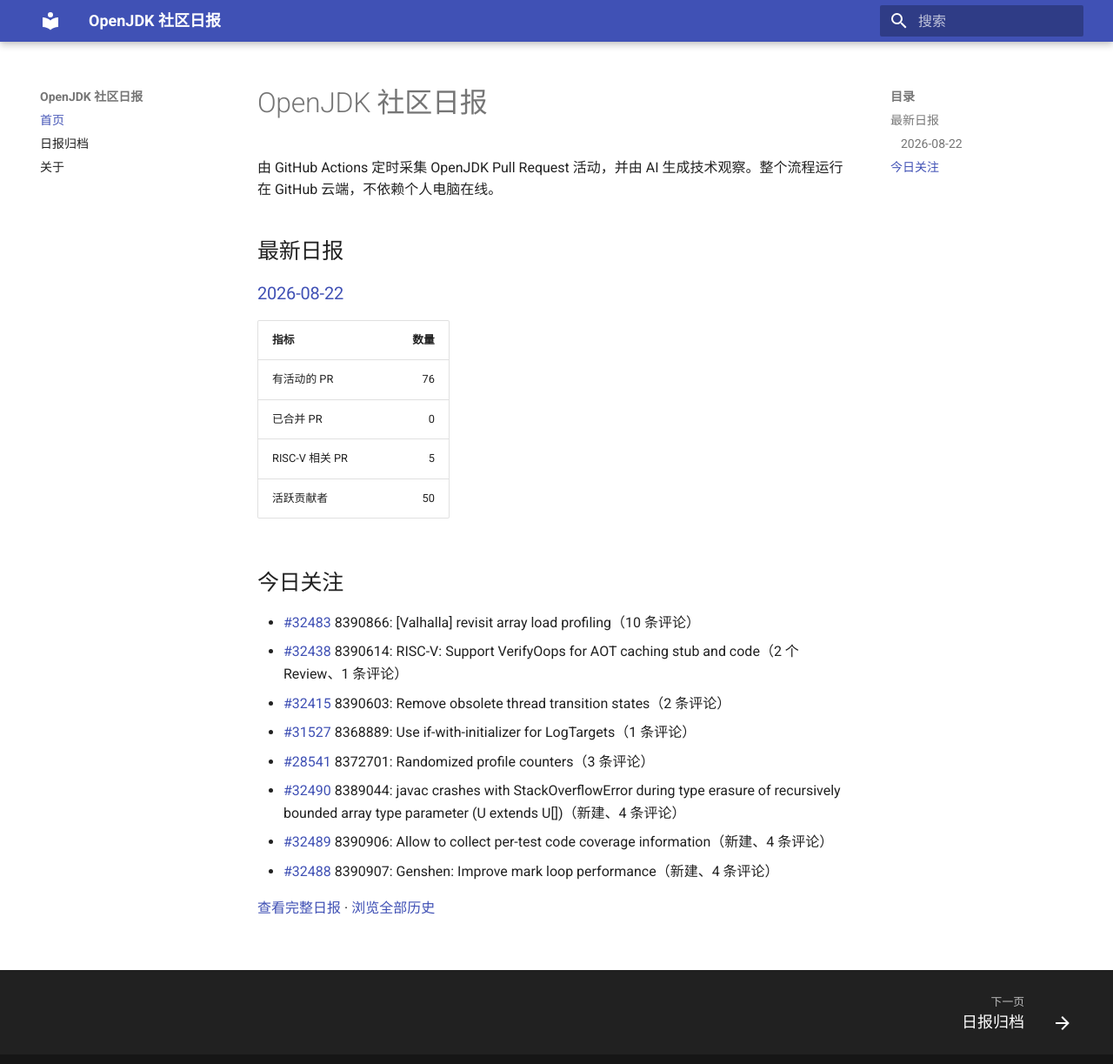
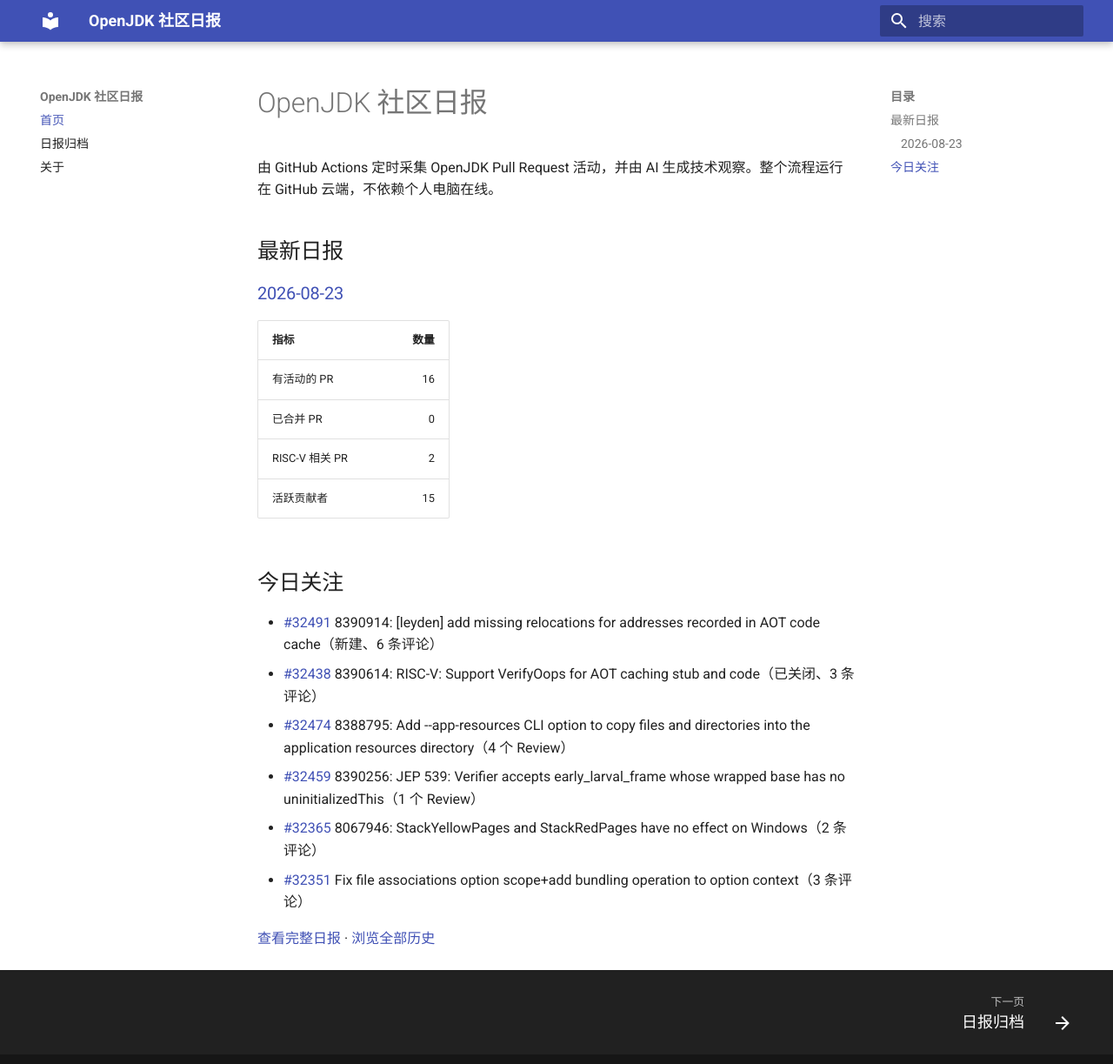
Before and after one commit to DingliZhang/openjdk-daily, an MkDocs documentation site: the page built from docs/index.md, in a window 1280 px wide and 1236 px high. Shown: the top 1223 px of the window at 87% size. Built offline with MkDocs 1.6.1 and Material for MkDocs 9.7.7, drawn with Linux system fonts in a browser that asks for light colours.

Commit message:
report: add OpenJDK daily report

```diff
--- a/docs/index.md
+++ b/docs/index.md
@@ -4,24 +4,22 @@
 
 ## 最新日报
 
-### [2026-08-22](reports/2026/2026-08-22.md)
+### [2026-08-23](reports/2026/2026-08-23.md)
 
 | 指标 | 数量 |
 |---|---:|
-| 有活动的 PR | 76 |
+| 有活动的 PR | 16 |
 | 已合并 PR | 0 |
-| RISC-V 相关 PR | 5 |
-| 活跃贡献者 | 50 |
+| RISC-V 相关 PR | 2 |
+| 活跃贡献者 | 15 |
 
 ## 今日关注
 
-- [#32483](https://github.com/openjdk/jdk/pull/32483) 8390866: [Valhalla] revisit array load profiling（10 条评论）
-- [#32438](https://github.com/openjdk/jdk/pull/32438) 8390614: RISC-V: Support VerifyOops for AOT caching stub and code（2 个 Review、1 条评论）
-- [#32415](https://github.com/openjdk/jdk/pull/32415) 8390603: Remove obsolete thread transition states（2 条评论）
-- [#31527](https://github.com/openjdk/jdk/pull/31527) 8368889: Use if-with-initializer for LogTargets（1 条评论）
-- [#28541](https://github.com/openjdk/jdk/pull/28541) 8372701: Randomized profile counters（3 条评论）
-- [#32490](https://github.com/openjdk/jdk/pull/32490) 8389044: javac crashes with StackOverflowError during type erasure of recursively bounded array type parameter (U extends U[])（新建、4 条评论）
-- [#32489](https://github.com/openjdk/jdk/pull/32489) 8390906: Allow to collect per-test code coverage information（新建、4 条评论）
-- [#32488](https://github.com/openjdk/jdk/pull/32488) 8390907: Genshen: Improve mark loop performance（新建、4 条评论）
+- [#32491](https://github.com/openjdk/jdk/pull/32491) 8390914: [leyden] add missing relocations for addresses recorded in AOT code cache（新建、6 条评论）
+- [#32438](https://github.com/openjdk/jdk/pull/32438) 8390614: RISC-V: Support VerifyOops for AOT caching stub and code（已关闭、3 条评论）
+- [#32474](https://github.com/openjdk/jdk/pull/32474) 8388795: Add --app-resources CLI option to copy files and directories into the application resources directory（4 个 Review）
+- [#32459](https://github.com/openjdk/jdk/pull/32459) 8390256: JEP 539: Verifier accepts early_larval_frame whose wrapped base has no uninitializedThis（1 个 Review）
+- [#32365](https://github.com/openjdk/jdk/pull/32365) 8067946: StackYellowPages and StackRedPages have no effect on Windows（2 条评论）
+- [#32351](https://github.com/openjdk/jdk/pull/32351) Fix file associations option scope+add bundling operation to option context（3 条评论）
 
-[查看完整日报](reports/2026/2026-08-22.md) · [浏览全部历史](reports/index.md)
+[查看完整日报](reports/2026/2026-08-23.md) · [浏览全部历史](reports/index.md)
```
Also changed, not shown: docs/reports/2026/2026-08-23.md (added, +120 -0 lines), docs/reports/index.md (+2 -1 lines), 2 other files.
